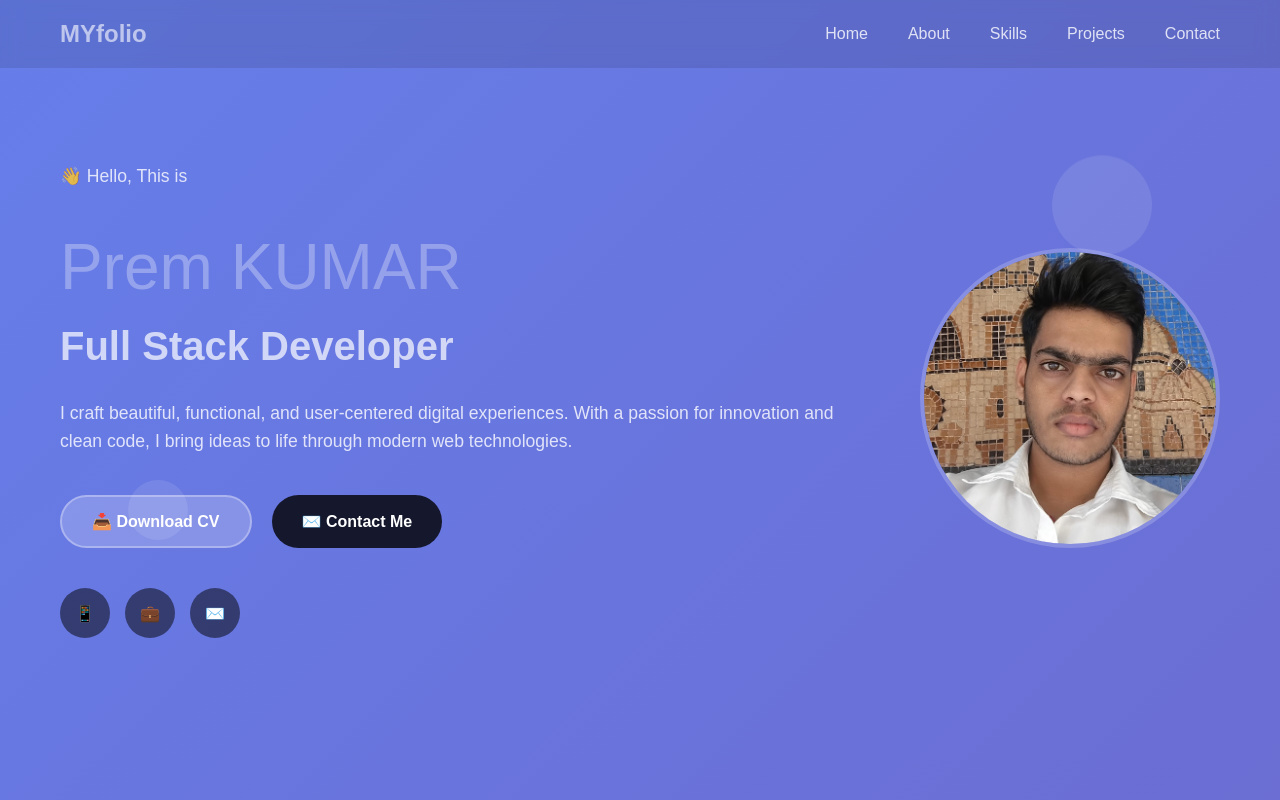
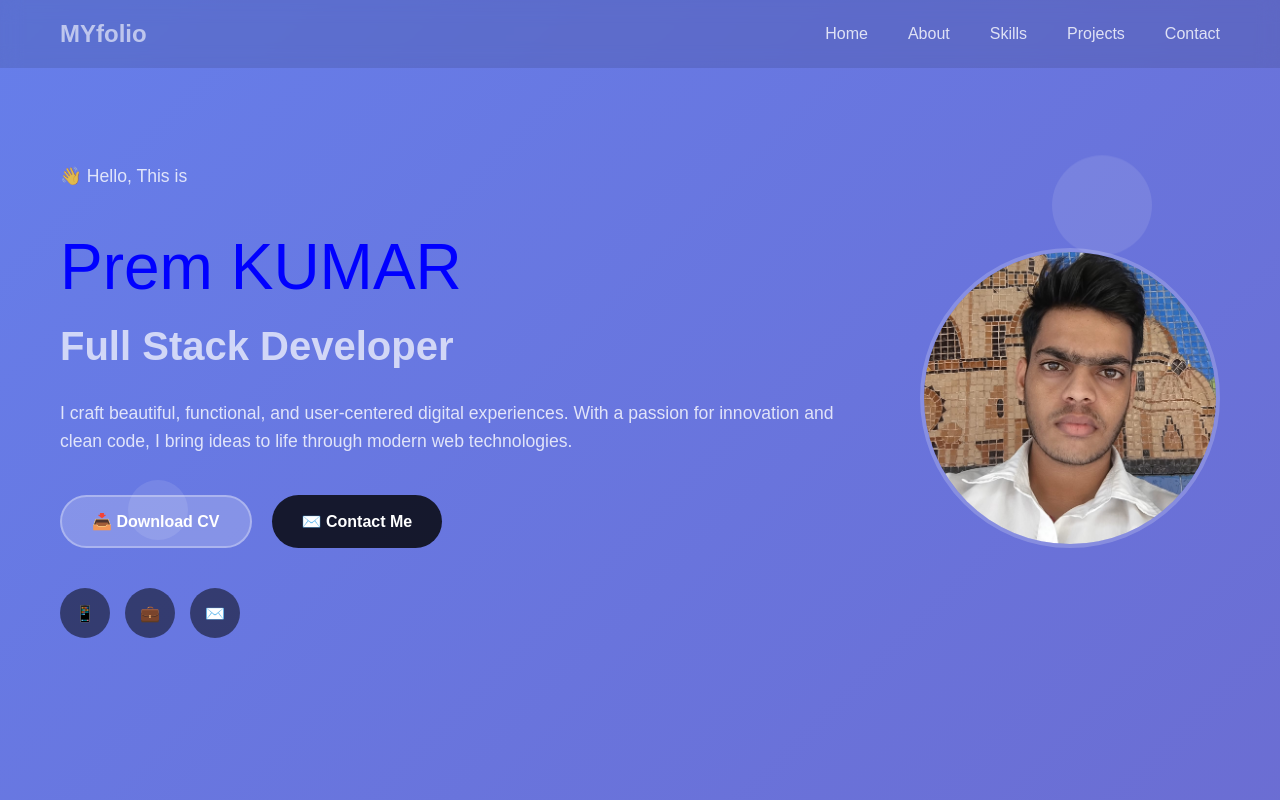
Before and after one commit to premkumartech90-jpg/MYfolio1, a plain HTML site: page PORTFOLIO/index.html in a window 1280 px wide. Shown: the top 800 px of the page. Drawn offline with Linux system fonts and the light colour scheme; files whose address does not match are found by name.

Commit message:
Update style.css

```diff
--- a/PORTFOLIO/style.css
+++ b/PORTFOLIO/style.css
@@ -79,7 +79,7 @@
             font-size: 4rem;
             font-weight: 300;
             margin-bottom: 20px;
-            color: rgba(255, 255, 255, 0.3);
+            color: blue;
         }
 
         .hero-text h2 {
@@ -669,4 +669,5 @@
 
         @keyframes fillBar {
             from { width: 0%; }
+
         }
```
